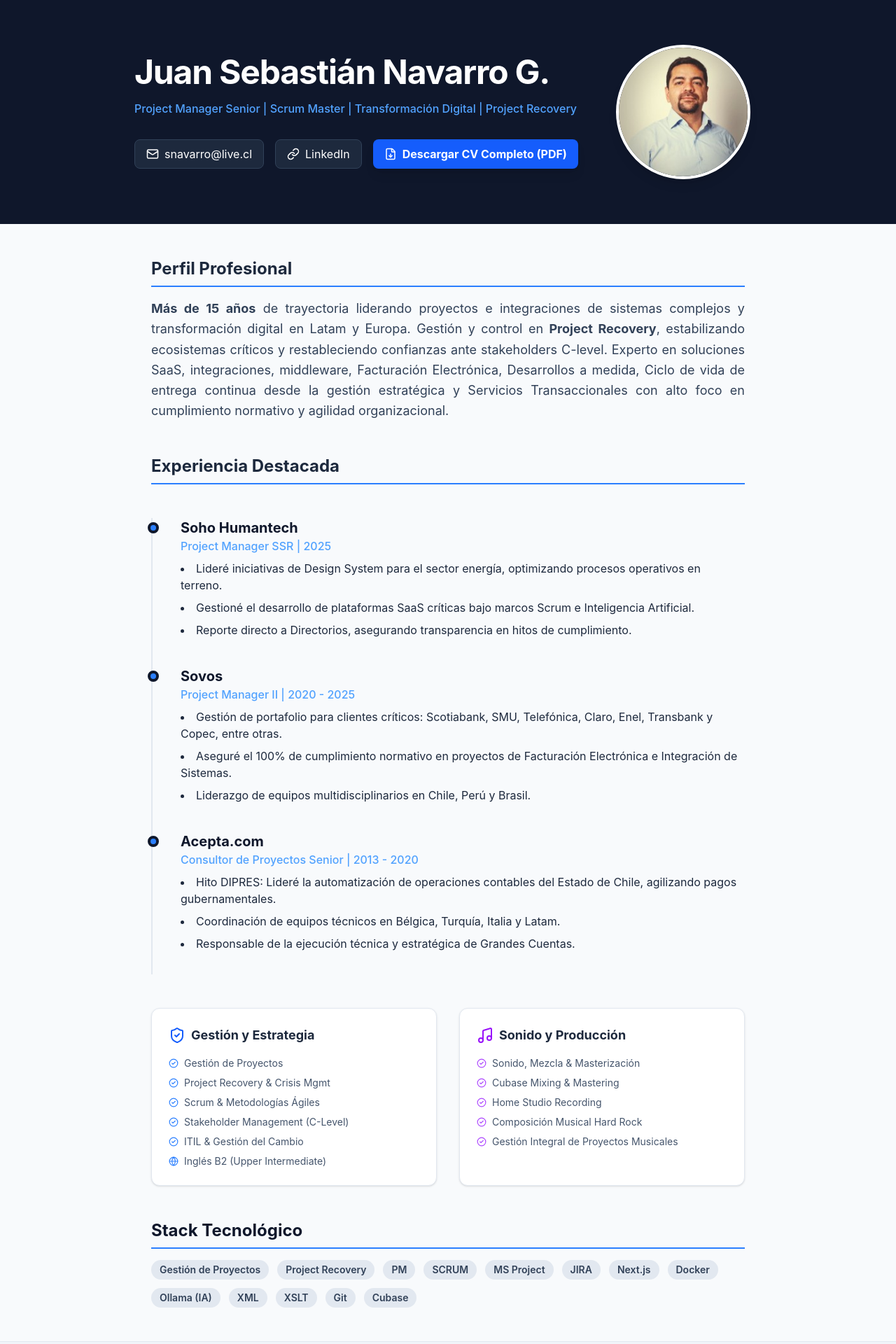
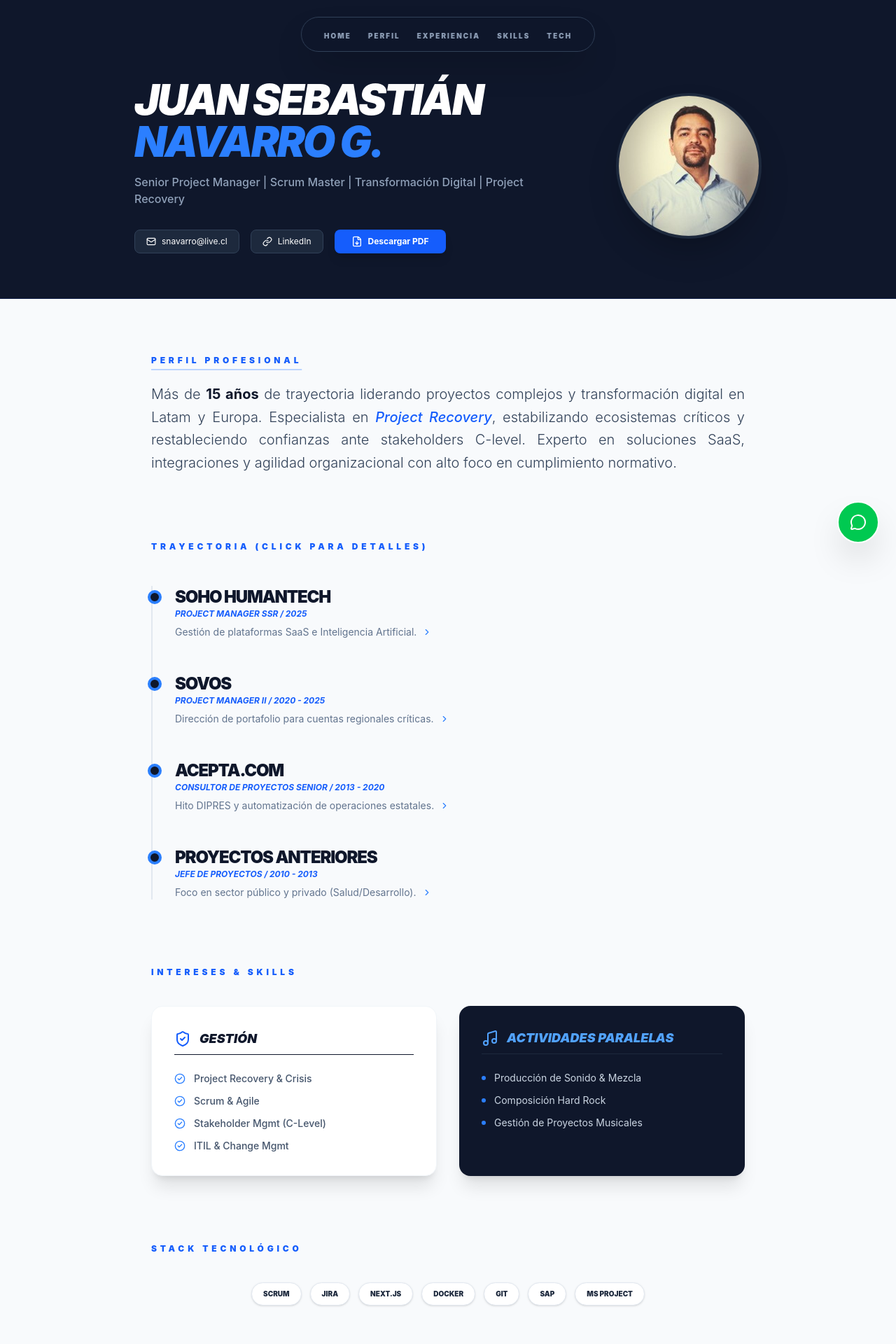
Before and after one commit to jsnavarrog-gif/cv-jsnavarrog-202604, a Next.js app: page / in a window 1280 px wide. Shown: the top 1920 px of the page at 70% size. Built offline with nearby package versions, Linux system fonts and the light colour scheme.

Commit message:
Cambios estéticos

```diff
--- a/app/page.tsx
+++ b/app/page.tsx
@@ -1,131 +1,206 @@
-import React from 'react';
-import { Mail, Link, Music, ShieldCheck, BarChart3, FileDown, Globe, CheckCircle2 } from 'lucide-react';
+'use client';
+
+import React, { useState, useEffect } from 'react';
+import { motion, AnimatePresence } from 'framer-motion';
+import {
+  Mail, Link, Music, ShieldCheck,
+  FileDown, CheckCircle2, ChevronRight, X, Briefcase, MessageCircle
+} from 'lucide-react';
+
+// --- DATOS CENTRALIZADOS ---
+const experiences = [
+  {
+    id: 1,
+    company: "Soho Humantech",
+    role: "Project Manager SSR",
+    period: "2025",
+    summary: "Gestión de plataformas SaaS e Inteligencia Artificial.",
+    details: [
+      "Lideré iniciativas de Design System para el sector energía, optimizando procesos operativos en terreno.",
+      "Gestioné el desarrollo de plataformas SaaS críticas bajo marcos Scrum e IA.",
+      "Reporte directo a Directorios, asegurando transparencia en hitos de cumplimiento.",
+      "Implementación de flujos de trabajo automatizados para optimizar el delivery."
+    ]
+  },
+  {
+    id: 2,
+    company: "Sovos",
+    role: "Project Manager II",
+    period: "2020 - 2025",
+    summary: "Dirección de portafolio para cuentas regionales críticas.",
+    details: [
+      "Gestión de portafolio para clientes críticos: Scotiabank, SMU, Telefónica, Enel y Copec.",
+      "Aseguré el 100% de cumplimiento normativo en proyectos de Facturación Electrónica e Integración.",
+      "Liderazgo de equipos multidisciplinarios en Chile, Perú y Brasil.",
+      "Project Recovery: Estabilización de ecosistemas críticos con alto foco en cumplimiento."
+    ]
+  },
+  {
+    id: 3,
+    company: "Acepta.com",
+    role: "Consultor de Proyectos Senior",
+    period: "2013 - 2020",
+    summary: "Hito DIPRES y automatización de operaciones estatales.",
+    details: [
+      "Hito DIPRES: Lideré la automatización de operaciones contables del Estado de Chile.",
+      "Coordinación de equipos técnicos en Bélgica, Turquía, Italia y Latam.",
+      "Responsable de la ejecución técnica y estratégica de Grandes Cuentas.",
+      "Diseño de arquitecturas de integración para servicios transaccionales."
+    ]
+  },
+  {
+    id: 4,
+    company: "Proyectos Anteriores",
+    role: "Jefe de Proyectos",
+    period: "2010 - 2013",
+    summary: "Foco en sector público y privado (Salud/Desarrollo).",
+    details: [
+      "Gestión de proyectos de implementación tecnológica en redes de salud.",
+      "Liderazgo de equipos de desarrollo para soluciones a medida."
+    ]
+  }
+];
 
 export default function CVPage() {
+  const [selectedExp, setSelectedExp] = useState<typeof experiences[0] | null>(null);
+
+  useEffect(() => {
+    if (selectedExp) document.body.style.overflow = 'hidden';
+    else document.body.style.overflow = 'unset';
+  }, [selectedExp]);
+
   return (
-    <div className="min-h-screen bg-slate-50 text-slate-900 font-sans">
-      {/* Header / Hero */}
-      <header className="bg-slate-900 text-white py-16 px-6">
-        <div className="max-w-4xl mx-auto">
-          <table style={{ width: '100%', borderCollapse: 'collapse' }}>
-            <tbody>
-              <tr>
-                <td>
-                  <h1 className="text-4xl md:text-5xl font-bold mb-4 tracking-tight">Juan Sebastián Navarro G.</h1>
-                  <p className="text-l text-blue-400 font-medium mb-8">
-                    Project Manager Senior | Scrum Master | Transformación Digital | Project Recovery
+    <div className="min-h-screen bg-slate-50 text-slate-900 font-sans scroll-smooth">
+
+      {/* NAVBAR (Ahora visible en todos los dispositivos con ajuste de tamaño) */}
+      <nav className="fixed top-4 md:top-6 left-1/2 -translate-x-1/2 z-50 w-[90%] md:w-auto">
+        <motion.ul
+          initial={{ y: -100, opacity: 0 }}
+          animate={{ y: 0, opacity: 1 }}
+          className="flex justify-around md:justify-center gap-2 md:gap-6 bg-slate-900/95 backdrop-blur-md border border-slate-700 px-4 md:px-8 py-3 rounded-full shadow-2xl"
+        >
+          {['Home', 'Perfil', 'Experiencia', 'Skills', 'Tech'].map((item) => (
+            <li key={item}>
+              <a href={`#${item.toLowerCase()}`} className="text-[9px] md:text-[10px] font-black uppercase tracking-[0.1em] md:tracking-[0.2em] text-slate-400 hover:text-blue-400 transition-colors">
+                {item}
+              </a>
+            </li>
+          ))}
+        </motion.ul>
+      </nav>
+
+      {/* HEADER / HERO */}
+    <section id="home">
+      <header className="bg-slate-900 text-white pt-28 pb-16 px-6 relative overflow-hidden border-b border-blue-900/30">
+        <div className="max-w-4xl mx-auto relative z-10 flex flex-col md:flex-row items-center gap-10">
+          <div className="flex-1 text-center md:text-left">
+            {/*<p className="inline-block bg-blue-600 text-[10px] font-black uppercase tracking-[0.3em] px-3 py-1 mb-4">
+              Project Management Specialist
+            </p>*/}
+            <h1 className="text-4xl md:text-6xl font-black mb-4 tracking-tighter uppercase italic">
+              Juan Sebastián <span className="text-blue-500">Navarro G.</span>
+            </h1>
+            <p className="text-sm md:text-base text-slate-400 font-medium mb-8 max-w-xl">
+              Senior Project Manager | Scrum Master | Transformación Digital | Project Recovery
             </p>
-                  <div className="flex flex-wrap gap-4">
-                    <a href="mailto:snavarro@live.cl" className="flex items-center gap-2 bg-slate-800 hover:bg-slate-700 px-4 py-2 rounded-lg transition border border-slate-700">
-                      <Mail size={18} /> snavarro@live.cl
+
+            <div className="flex flex-wrap justify-center md:justify-start gap-4">
+              <a href="mailto:snavarro@live.cl" className="flex items-center gap-2 bg-slate-800 hover:bg-slate-700 px-4 py-2 rounded-lg border border-slate-700 text-xs transition">
+                <Mail size={14}/> snavarro@live.cl
               </a>
-                    <a href="https://linkedin.com/in/jsnavarrog" target="_blank" className="flex items-center gap-2 bg-slate-800 hover:bg-slate-700 px-4 py-2 rounded-lg transition border border-slate-700">
-                      <Link size={18} /> LinkedIn
+              <a href="https://linkedin.com/in/jsnavarrog" target="_blank" className="flex items-center gap-2 bg-slate-800 hover:bg-slate-700 px-4 py-2 rounded-lg border border-slate-700 text-xs transition">
+                <Link size={14}/> LinkedIn
               </a>
-                    <a
+              <motion.a
+                whileHover={{ scale: 1.05 }}
+                whileTap={{ scale: 0.95 }}
                 href="/CV_JSNG_202604.pdf"
                 download
-                      className="flex items-center gap-2 bg-blue-600 hover:bg-blue-500 px-4 py-2 rounded-lg transition font-bold shadow-lg">
-                      <FileDown size={18} /> Descargar CV Completo (PDF)
-                    </a>
+                className="flex items-center gap-2 bg-blue-600 hover:bg-blue-500 px-6 py-2 rounded-lg transition font-bold shadow-lg text-xs"
+              >
+                <FileDown size={16} /> Descargar PDF
+              </motion.a>
             </div>
-                </td>
-                <td>
-                  <div className="flex flex-wrap gap-4">
-                    <img src="/profile_JSNG.jpg" alt="Foto de Perfil" className="w-48 h-48 rounded-full object-cover border-4 border-white shadow-lg" />
           </div>
-                </td>
-              </tr>
-            </tbody>
-          </table>
+          <motion.img
+            initial={{ scale: 0.8, opacity: 0 }}
+            animate={{ scale: 1, opacity: 1 }}
+            src="/profile_JSNG.jpg"
+            alt="Juan Sebastián Navarro"
+            className="w-40 h-40 md:w-52 md:h-52 rounded-full border-4 border-slate-800 shadow-2xl object-cover"
+          />
         </div>
       </header>
+    </section>
 
-      <main className="max-w-4xl mx-auto py-12 px-6 grid gap-12">
+      <main className="max-w-4xl mx-auto py-12 md:py-20 px-6 grid gap-16 md:gap-24">
 
-        {/* Perfil Profesional */}
-        <section>
-          <h2 className="text-2xl font-bold border-b-2 border-blue-500 pb-2 mb-4 text-slate-800">Perfil Profesional</h2>
-          <p className="text-lg leading-relaxed text-slate-700" style={{ textAlign: 'justify' }}>
-            <b>Más de 15 años</b> de trayectoria liderando proyectos e integraciones de sistemas complejos y transformación digital en Latam y Europa.
-            Gestión y control en <b>Project Recovery</b>, estabilizando ecosistemas críticos y restableciendo confianzas ante stakeholders C-level.
-            Experto en soluciones SaaS, integraciones, middleware, Facturación Electrónica, Desarrollos a medida, Ciclo de vida de entrega continua desde la gestión estratégica y Servicios Transaccionales con alto foco en cumplimiento normativo y agilidad organizacional.
+        {/* PERFIL */}
+        <section id="perfil" className="scroll-mt-20">
+          <h2 className="text-xs font-black text-blue-600 uppercase tracking-[0.4em] mb-6 underline decoration-2 underline-offset-8 decoration-blue-500/30">Perfil Profesional</h2>
+          <p className="text-lg md:text-xl leading-relaxed font-light text-justify text-slate-700">
+            Más de <span className="font-bold text-slate-900">15 años</span> de trayectoria liderando proyectos complejos y transformación digital en Latam y Europa. Especialista en <span className="text-blue-600 font-medium italic">Project Recovery</span>, estabilizando ecosistemas críticos y restableciendo confianzas ante stakeholders C-level. Experto en soluciones SaaS, integraciones y agilidad organizacional con alto foco en cumplimiento normativo.
           </p>
         </section>
 
-        {/* Experiencia */}
-        <section className="grid gap-8">
-          <h2 className="text-2xl font-bold border-b-2 border-blue-500 pb-2 mb-4 text-slate-800">Experiencia Destacada</h2>
-
-          <div className="relative border-l-2 border-slate-200 pl-6 space-y-10">
-            <ExperienceItem
-              company="Soho Humantech"
-              role="Project Manager SSR"
-              period="2025"
-              points={[
-                "Lideré iniciativas de Design System para el sector energía, optimizando procesos operativos en terreno.",
-                "Gestioné el desarrollo de plataformas SaaS críticas bajo marcos Scrum e Inteligencia Artificial.",
-                "Reporte directo a Directorios, asegurando transparencia en hitos de cumplimiento."
-              ]}
-            />
-            <ExperienceItem
-              company="Sovos"
-              role="Project Manager II"
-              period="2020 - 2025"
-              points={[
-                "Gestión de portafolio para clientes críticos: Scotiabank, SMU, Telefónica, Claro, Enel, Transbank y Copec, entre otras.",
-                "Aseguré el 100% de cumplimiento normativo en proyectos de Facturación Electrónica e Integración de Sistemas.",
-                "Liderazgo de equipos multidisciplinarios en Chile, Perú y Brasil."
-              ]}
-            />
-            <ExperienceItem
-              company="Acepta.com"
-              role="Consultor de Proyectos Senior"
-              period="2013 - 2020"
-              points={[
-                "Hito DIPRES: Lideré la automatización de operaciones contables del Estado de Chile, agilizando pagos gubernamentales.",
-                "Coordinación de equipos técnicos en Bélgica, Turquía, Italia y Latam.",
-                "Responsable de la ejecución técnica y estratégica de Grandes Cuentas."
-              ]}
-            />
+        {/* EXPERIENCIA */}
+        <section id="experiencia" className='scroll-mt-20'>
+          <h2 className="text-xs font-black text-blue-600 uppercase tracking-[0.4em] mb-12">Trayectoria (Click para detalles)</h2>
+          <div className="relative border-l-2 border-slate-200 pl-6 md:pl-8 space-y-12">
+            {experiences.map((exp) => (
+              <motion.div
+                key={exp.id}
+                whileHover={{ x: 10 }}
+                onClick={() => setSelectedExp(exp)}
+                className="relative cursor-pointer group"
+              >
+                <div className="absolute -left-[31px] md:-left-[39px] top-1.5 w-4 h-4 md:w-5 md:h-5 rounded-full bg-slate-900 border-4 border-blue-500 group-hover:scale-125 transition-transform" />
+                <h3 className="text-xl md:text-2xl font-black uppercase tracking-tighter group-hover:text-blue-600 transition-colors">{exp.company}</h3>
+                <p className="text-blue-600 font-bold text-[10px] md:text-xs uppercase mb-2 italic">{exp.role} / {exp.period}</p>
+                <p className="text-slate-500 text-xs md:text-sm flex items-center gap-2">
+                  {exp.summary} <ChevronRight size={14} className="text-blue-500 hidden md:block" />
+                </p>
+              </motion.div>
+            ))}
           </div>
         </section>
 
-        {/* Skills - El "Doble Perfil" */}
-        <section className="grid md:grid-cols-2 gap-8">
-          <div className="bg-white p-6 rounded-xl shadow-sm border border-slate-200">
-            <h3 className="flex items-center gap-2 font-bold text-slate-800 mb-4 text-lg">
-              <ShieldCheck className="text-blue-600" /> Gestión y Estrategia
+        {/* SKILLS */}
+        <section id="skills" className="grid md:grid-cols-2 gap-8 scroll-mt-20">
+          <h2 className="text-xs font-black text-blue-600 uppercase tracking-[0.4em] mb-2 col-span-full">Intereses & Skills</h2>
+          <div className="bg-white p-6 md:p-8 rounded-2xl shadow-xl border border-slate-100">
+            <h3 className="flex items-center gap-3 font-black text-slate-900 mb-6 text-lg uppercase italic border-b pb-2">
+              <ShieldCheck className="text-blue-600" /> Gestión
             </h3>
-            <ul className="grid grid-cols-1 gap-2 text-sm text-slate-600">
-              <li className="flex items-center gap-2"><CheckCircle2 size={14} className="text-blue-500" /> Gestión de Proyectos </li>
-              <li className="flex items-center gap-2"><CheckCircle2 size={14} className="text-blue-500" /> Project Recovery & Crisis Mgmt </li>
-              <li className="flex items-center gap-2"><CheckCircle2 size={14} className="text-blue-500" /> Scrum & Metodologías Ágiles </li>
-              <li className="flex items-center gap-2"><CheckCircle2 size={14} className="text-blue-500" /> Stakeholder Management (C-Level) </li>
-              <li className="flex items-center gap-2"><CheckCircle2 size={14} className="text-blue-500" /> ITIL & Gestión del Cambio </li>
-              <li className="flex items-center gap-2"><Globe size={14} className="text-blue-500" /> Inglés B2 (Upper Intermediate) </li>
+            <ul className="space-y-3">
+              {['Project Recovery & Crisis', 'Scrum & Agile', 'Stakeholder Mgmt (C-Level)', 'ITIL & Change Mgmt'].map((skill) => (
+                <li key={skill} className="flex items-center gap-3 text-sm text-slate-600 font-medium">
+                  <CheckCircle2 size={16} className="text-blue-500" /> {skill}
+                </li>
+              ))}
             </ul>
           </div>
 
-          <div className="bg-white p-6 rounded-xl shadow-sm border border-slate-200">
-            <h3 className="flex items-center gap-2 font-bold text-slate-800 mb-4 text-lg">
-              <Music className="text-purple-600" /> Sonido y Producción
+          <div className="bg-slate-900 p-6 md:p-8 rounded-2xl shadow-xl text-white">
+            <h3 className="flex items-center gap-3 font-black text-blue-400 mb-6 text-lg uppercase italic border-b border-slate-800 pb-2">
+              <Music /> Actividades Paralelas
             </h3>
-            <ul className="grid grid-cols-1 gap-2 text-sm text-slate-600">
-              <li className="flex items-center gap-2"><CheckCircle2 size={14} className="text-purple-500" /> Sonido, Mezcla & Masterización </li>
-              <li className="flex items-center gap-2"><CheckCircle2 size={14} className="text-purple-500" /> Cubase Mixing & Mastering </li>
-              <li className="flex items-center gap-2"><CheckCircle2 size={14} className="text-purple-500" /> Home Studio Recording </li>
-              <li className="flex items-center gap-2"><CheckCircle2 size={14} className="text-purple-500" /> Composición Musical Hard Rock </li>
-              <li className="flex items-center gap-2"><CheckCircle2 size={14} className="text-purple-500" /> Gestión Integral de Proyectos Musicales </li>
+            <ul className="space-y-3">
+              {['Producción de Sonido & Mezcla', 'Composición Hard Rock', 'Gestión de Proyectos Musicales'].map((item) => (
+                <li key={item} className="flex items-center gap-3 text-sm text-slate-300">
+                  <div className="w-1.5 h-1.5 bg-blue-500 rounded-full" /> {item}
+                </li>
+              ))}
             </ul>
           </div>
         </section>
-        {/* Tech Stack */}
-        <section>
-          <h2 className="text-2xl font-bold border-b-2 border-blue-500 pb-2 mb-4">Stack Tecnológico</h2>
-          <div className="flex flex-wrap gap-3">
-            {['Gestión de Proyectos', 'Project Recovery', 'PM', 'SCRUM', 'MS Project', 'JIRA', 'Next.js', 'Docker', 'Ollama (IA)', 'XML', 'XSLT',  'Git', 'Cubase'].map(tech => (
-              <span key={tech} className="bg-slate-200 text-slate-700 px-3 py-1 rounded-full text-sm font-semibold">
+
+        {/* TECH STACK */}
+        <section id="tech" className="scroll-mt-20 pb-10">
+          <h2 className="text-xs font-black text-blue-600 uppercase tracking-[0.4em] mb-10">Stack Tecnológico</h2>
+          <div className="flex flex-wrap justify-center gap-2 md:gap-3">
+            {['SCRUM', 'JIRA', 'Next.js', 'Docker', 'Git', 'SAP', 'MS Project'].map(tech => (
+              <span key={tech} className="bg-white text-slate-800 px-3 md:px-4 py-2 rounded-full text-[9px] md:text-[10px] font-black uppercase border border-slate-200 shadow-sm">
                 {tech}
               </span>
             ))}
@@ -133,35 +208,61 @@ export default function CVPage() {
         </section>
       </main>
 
-      <footer className="bg-slate-100 py-12 text-center text-slate-500 text-sm border-t border-slate-200">
-        <p>© 2026 Juan Sebastián Navarro G. | Construido con Next.js 16 y Tailwind v4.</p>
-      </footer>
+      {/* MODAL DETALLE */}
+      <AnimatePresence>
+        {selectedExp && (
+          <div className="fixed inset-0 z-[100] flex items-center justify-center p-4">
+            <motion.div initial={{ opacity: 0 }} animate={{ opacity: 1 }} exit={{ opacity: 0 }} onClick={() => setSelectedExp(null)} className="absolute inset-0 bg-slate-900/90 backdrop-blur-sm" />
+
+            <motion.div
+              initial={{ scale: 0.9, opacity: 0, y: 20 }}
+              animate={{ scale: 1, opacity: 1, y: 0 }}
+              exit={{ scale: 0.9, opacity: 0, y: 20 }}
+              className="relative bg-white w-full max-w-2xl rounded-2xl shadow-2xl overflow-hidden border border-slate-200 max-h-[90vh] flex flex-col"
+            >
+              <button onClick={() => setSelectedExp(null)} className="absolute top-4 right-4 p-2 hover:bg-slate-100 rounded-full z-10"><X size={24} className="text-slate-500" /></button>
+
+              <div className="p-6 md:p-12 overflow-y-auto">
+                <h2 className="text-2xl md:text-4xl font-black text-slate-900 uppercase tracking-tighter mb-2 italic leading-tight">{selectedExp.company}</h2>
+                <div className="flex flex-wrap items-center gap-2 mb-8">
+                  <span className="bg-blue-600 text-white text-[9px] font-black px-2 py-1 uppercase">{selectedExp.role}</span>
+                  <span className="text-slate-400 font-bold text-[10px] uppercase tracking-widest">{selectedExp.period}</span>
                 </div>
-  );
-}
 
-// Definimos qué información recibe el componente
-interface ExperienceProps {
-  company: string;
-  role: string;
-  period: string;
-  points: string[];
-}
-
-// Aplicamos los tipos a la función
-function ExperienceItem({ company, role, period, points }: ExperienceProps) {
-  return (
-    <div className="relative">
-      <div className="absolute -left-[31px] top-1.5 w-4 h-4 rounded-full bg-blue-500 border-4 border-slate-900" />
-      <div className="mb-8 ml-4">
-        <h3 className="text-xl font-bold text-dark-blue-500">{company}</h3>
-        <p className="text-blue-400 font-medium mb-2">{role} | {period}</p>
-        <ul className="list-disc list-inside text-slate-800 space-y-2">
-          {points.map((point, index) => (
-            <li key={index}>{point}</li>
+                <div className="space-y-6">
+                  <h4 className="text-xs font-black text-blue-600 uppercase tracking-widest border-b pb-2">Hitos Clave</h4>
+                  <ul className="space-y-4">
+                    {selectedExp.details.map((detail, idx) => (
+                      <li key={idx} className="flex items-start gap-3 text-slate-700">
+                        <ChevronRight size={18} className="text-blue-500 shrink-0 mt-0.5" />
+                        <span className="text-sm md:text-base font-medium">{detail}</span>
+                      </li>
                     ))}
                   </ul>
                 </div>
               </div>
+            </motion.div>
+          </div>
+        )}
+      </AnimatePresence>
+
+      <footer className="bg-slate-900 py-12 text-center text-slate-600 text-[9px] tracking-[0.5em] border-t border-slate-800 px-6">
+        <p>© 2026 Juan Sebastián Navarro G. | Management & Tech</p>
+      </footer>
+
+      {/* WHATSAPP */}
+      <motion.a
+        initial={{ scale: 0 }} animate={{ scale: 1 }}
+        whileHover={{ scale: 1.1 }} whileTap={{ scale: 0.9 }}
+        href="https://wa.me/56997973249"
+        target="_blank"
+        className="fixed bottom-6 right-6 z-[110] bg-green-500 text-white p-3 md:p-4 rounded-full shadow-2xl border-2 border-white flex items-center justify-center group"
+      >
+        <MessageCircle size={24} />
+        <span className="absolute right-16 bg-slate-900 text-white text-[10px] font-black uppercase tracking-widest px-3 py-1 rounded opacity-0 group-hover:opacity-100 transition-opacity whitespace-nowrap hidden md:block">
+          ¿Hablamos?
+        </span>
+      </motion.a>
+    </div>
   );
 }
--- a/package.json
+++ b/package.json
@@ -9,6 +9,7 @@
     "lint": "eslint"
   },
   "dependencies": {
+    "framer-motion": "^12.38.0",
     "lucide-react": "^1.8.0",
     "next": "16.2.4",
     "react": "19.2.4",
```
Also changed, not shown: 1 other file (tests, documents, lock files or other folders). Lines whose indentation alone changed are shown as unchanged.
